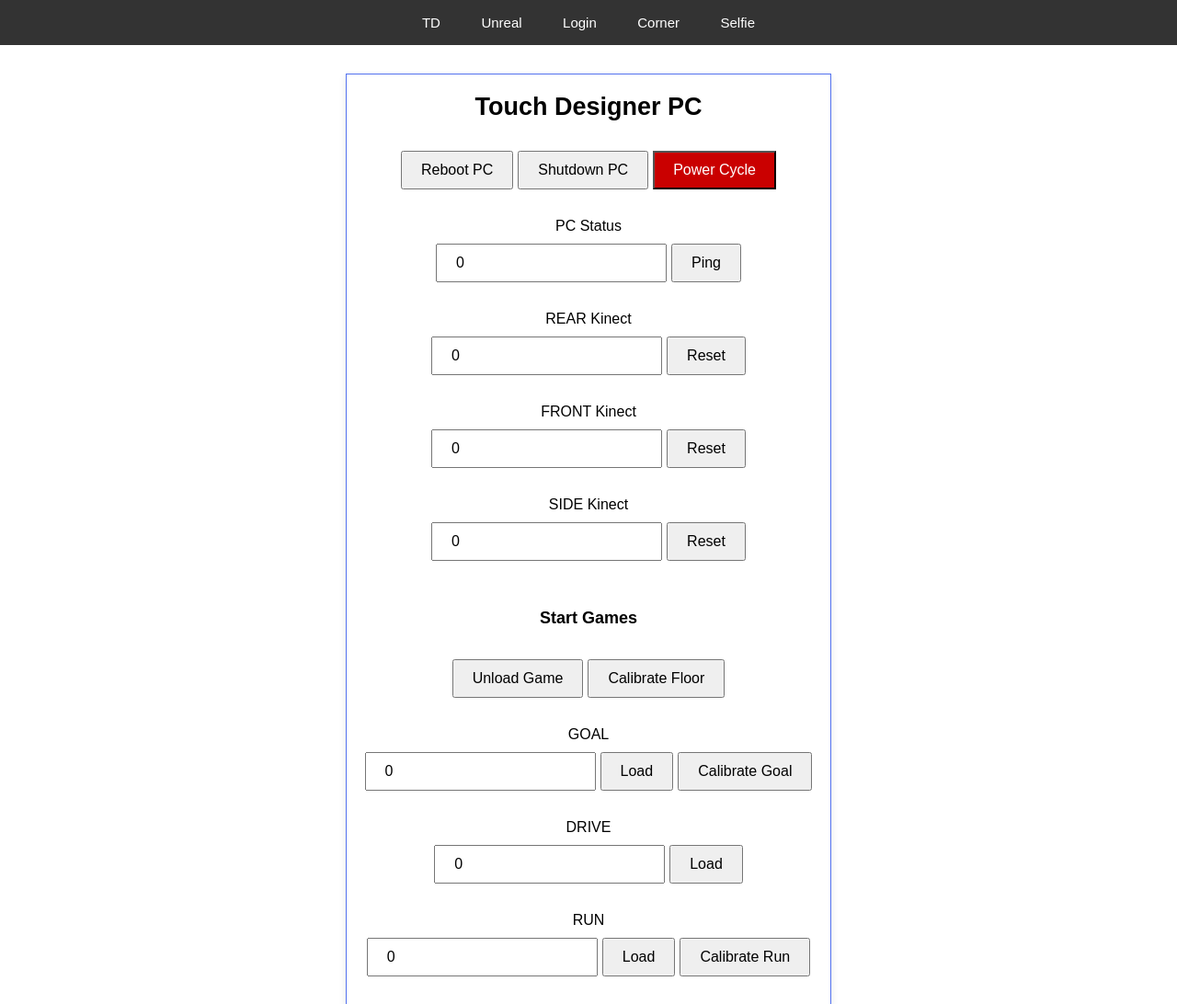
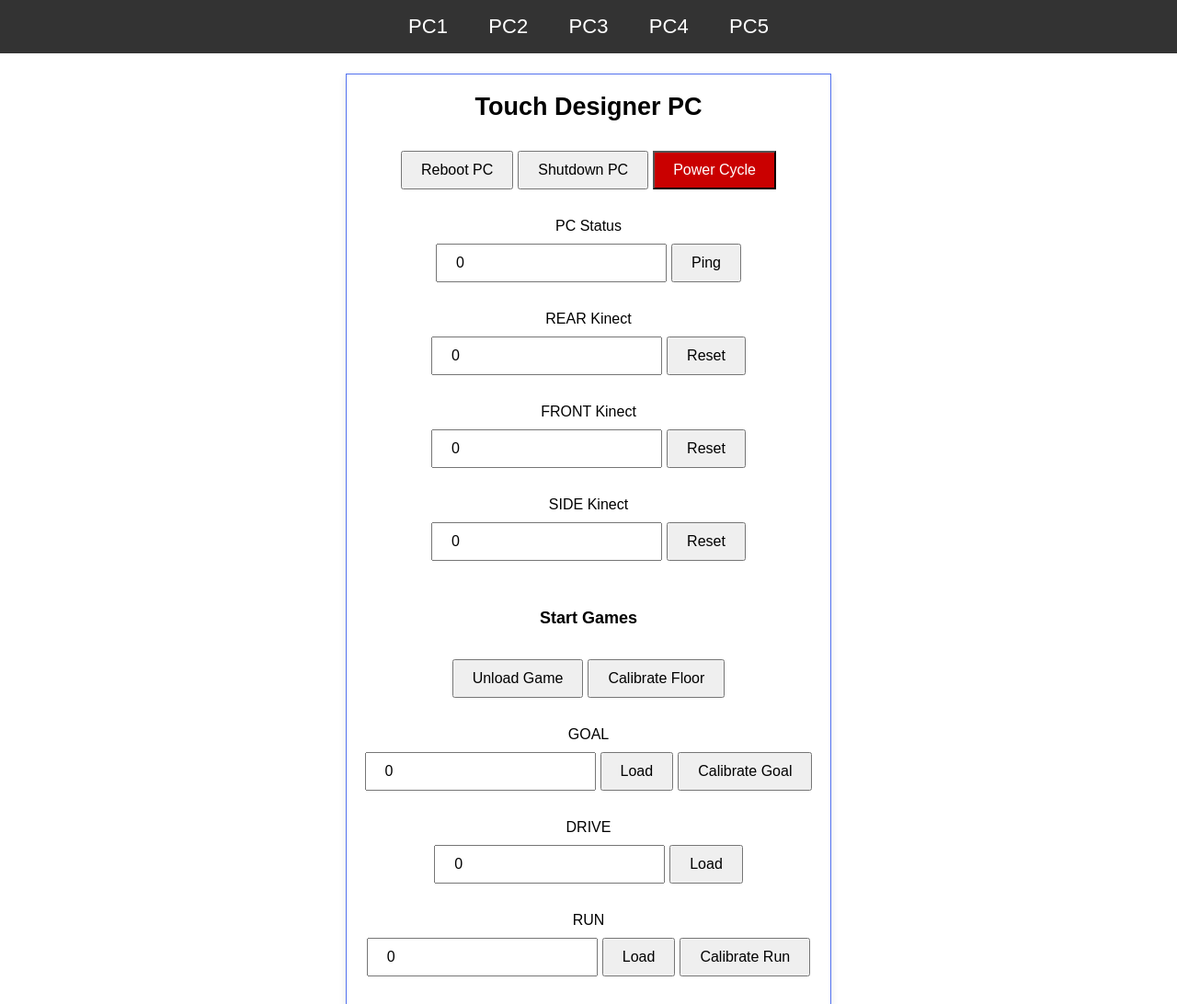
Before and after one commit to Rami-Aldahir/ws_controller, a plain HTML site: page PC Controls/index.html in a window 1280 px wide. Shown: the top 1092 px of the page at 92% size. Drawn offline with Linux system fonts and the light colour scheme.

Commit message:
Add files via upload

```diff
--- a/PC Controls/index.html
+++ b/PC Controls/index.html
@@ -12,11 +12,11 @@
 <body>
     <!-- Navbar section -->
     <div class="navbar">
-        <a href="#pc_one">TD</a>
-        <a href="#pc_two">Unreal</a>
-        <a href="#pc_three">Login</a>
-        <a href="#pc_four">Corner</a>
-        <a href="#pc_five">Selfie</a>
+        <a href="#pc_one">PC1</a>
+        <a href="#pc_two">PC2</a>
+        <a href="#pc_three">PC3</a>
+        <a href="#pc_four">PC4</a>
+        <a href="#pc_five">PC5</a>
     </div>
 
     <!-- PC1 section -->
@@ -104,8 +104,8 @@
         <button id="reboot_pc_5">Reboot PC</button>
         <br><br>
         <label for="pc_5_status">PC Status</label>
-        <input type="text" id="pc_4_status" value="0" readonly>
-        <button id="ping_pc_4">Ping</button><br>
+        <input type="text" id="pc_5_status" value="0" readonly>
+        <button id="ping_pc_5">Ping</button><br>
     </section>
 
     <script>
--- a/PC Controls/style.css
+++ b/PC Controls/style.css
@@ -24,7 +24,7 @@ body {
     color: white;
     padding: 16px 20px;
     text-decoration: none;
-    font-size: 15px;
+    font-size: 22px;
 }
 
 .navbar a:hover {
```
